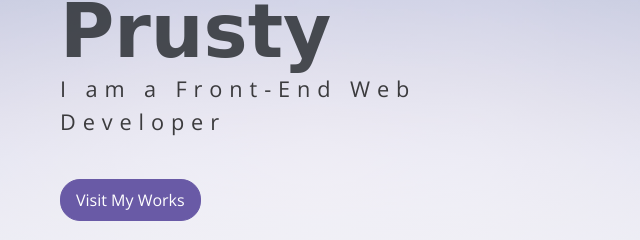
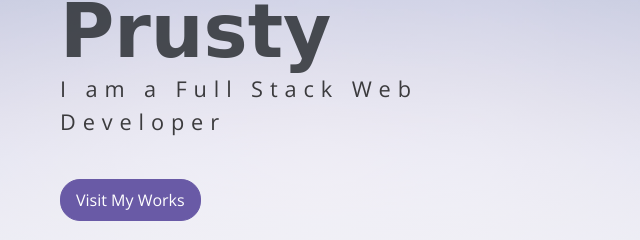
Before and after one commit to aditiprusty/Personal-Portfolio, a plain HTML site: page index.html in a window 1280 px wide. Shown: the part 389-629 px from the top of the page, 320-960 px from the left. Drawn offline with nearby package versions, Linux system fonts and the light colour scheme; a web font is replaced by a local one.

Commit message:
Update index.html

```diff
--- a/index.html
+++ b/index.html
@@ -51,7 +51,7 @@
                 <span class="up">Hi!</span>
                 <span class="down">I am Aditi Prusty</span>
             </h1>
-            <p class="header-subtitle">I am a Front-End Web Developer</p>
+            <p class="header-subtitle">I am a Full Stack Web Developer</p>
 
             <a href="https://github.com/aditiprusty" target="_blank"><button class="btn btn-primary" >Visit My Works</button></a>
         </div>
@@ -71,7 +71,7 @@
                     <h2 class="section-title mb-3">Name: Aditi Prusty</h2>
                     <p>
                         I am an enthusiastic Web Developer. I am a fast learner and also a big time foodie! I love music and reading novels too!
-                        <br>Currently I am enhancing my skills on Java and other Back-End Services, and I strive to learn for perfection.
+                        <br>Currently I am enhancing my skills on Java, and learning to integrate backend services. My current keen areas of interest is in Cloud computing. I strive to learn for perfection.
                         <br>I am pursuing Bachelor's Degree in Computer Science and Engineering at Institute of Technical Education and Research, Siksha 'O' Anusandhan University, and I'm looking for Internship opportunities, as well as new tecnologies to learn and explore.
                         <br>
                         <br><b>Phone: </b>+91 9437404401
```
